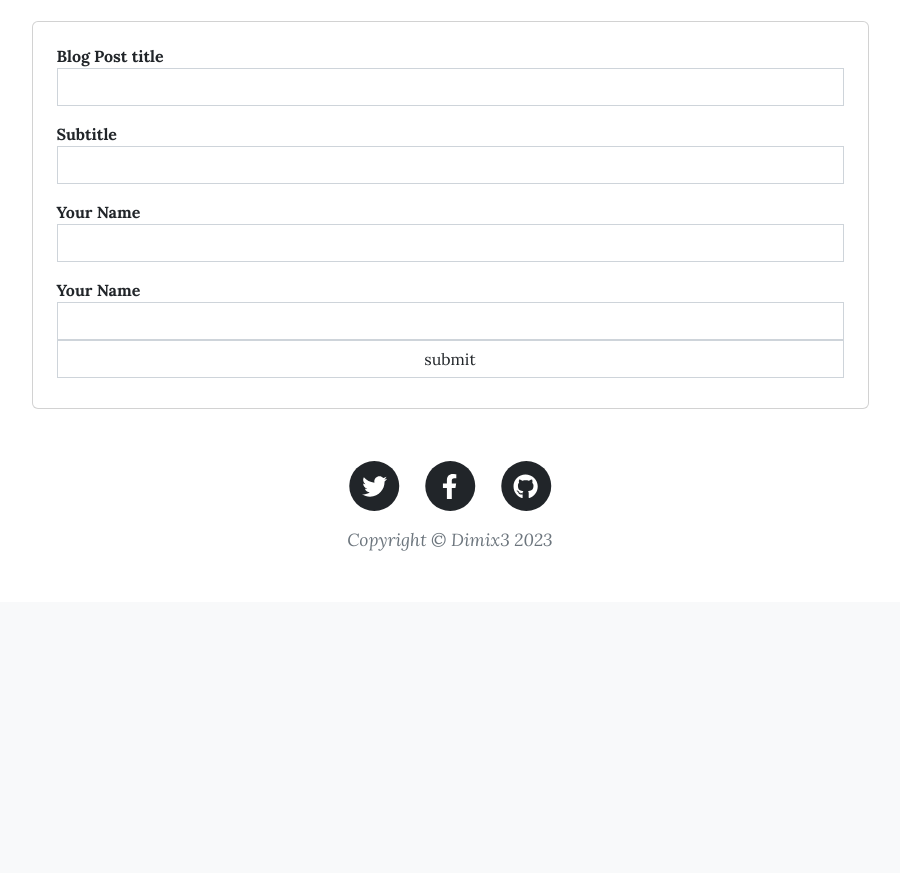
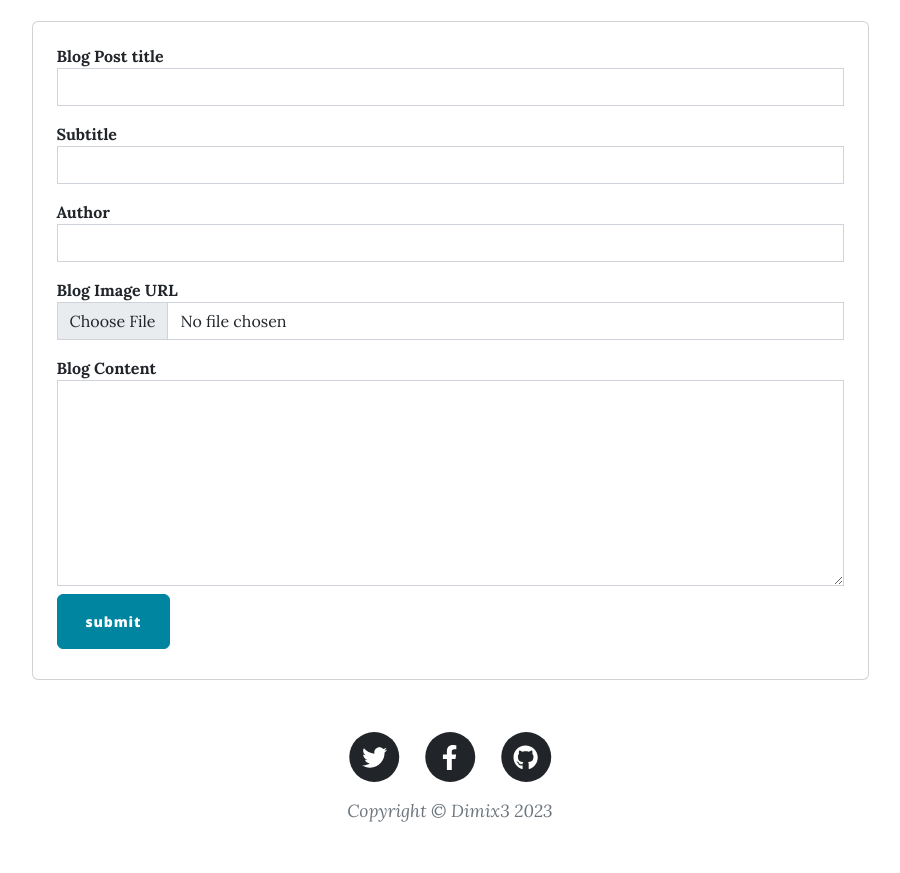
Before and after one commit to CeeObi/Blogs-Project, a Flask app: page /addpost in a window 1280 px wide. Shown: the part 559-1432 px from the top of the page, without its empty margins (190-1090 px from the left). Before the commit the page ends 1110 px from the top, so only its background shows below. Run offline with Flask 3, Linux system fonts and the light colour scheme; some libraries are stand-ins or nearby versions.

Commit message:
updated addpost page
updated addpost page

```diff
--- a/templates/add_post.html
+++ b/templates/add_post.html
@@ -8,8 +8,8 @@
                 <div class="row gx-4 gx-lg-5 justify-content-center">
                     <div class="col-md-10 col-lg-8 col-xl-7">
                         <div class="site-heading">
-                            <h1>Dim's Blog</h1>
-                            <span class="subheading">Snippets of knowledge for excellence.</span>
+                            <h1>New Content</h1>
+                            <span class="subheading">Writing Great Posts and Ideas</span>
                         </div>
                     </div>
                 </div>
@@ -24,11 +24,13 @@
                     <input type="text" name="title" id="title" class="form-control">
                    <label for="subtitle" class="form-check-label mt-3"><b>Subtitle</b></label>
                     <input type="text" name="subtitle" id="subtitle" class="form-control">
-                   <label for="yourname" class="form-check-label mt-3"><b>Your Name</b></label>
+                   <label for="yourname" class="form-check-label mt-3"><b>Author</b></label>
                     <input type="text" name="yourname" id="yourname" class="form-control">
-                   <label for="url" class="form-check-label mt-3"><b>Your Name</b></label>
-                    <input type="text" name="url" id="url" class="form-control">
-                    <input type="submit" name="submit" id="submit" class="form-control" value="submit">
+                   <label for="url" class="form-check-label mt-3"><b>Blog Image URL</b></label>
+                    <input type="file" name="url" id="url" class="form-control">
+                   <label for="content" class="form-check-label mt-3"><b>Blog Content</b></label>
+                    <textarea name="content" id="content" class="form-control" rows="8"></textarea>
+                    <input type="submit" name="submit" id="submit" class="btn btn-primary mt-2 rounded" value="submit">
                </div>
            </form>
         </div>
```
